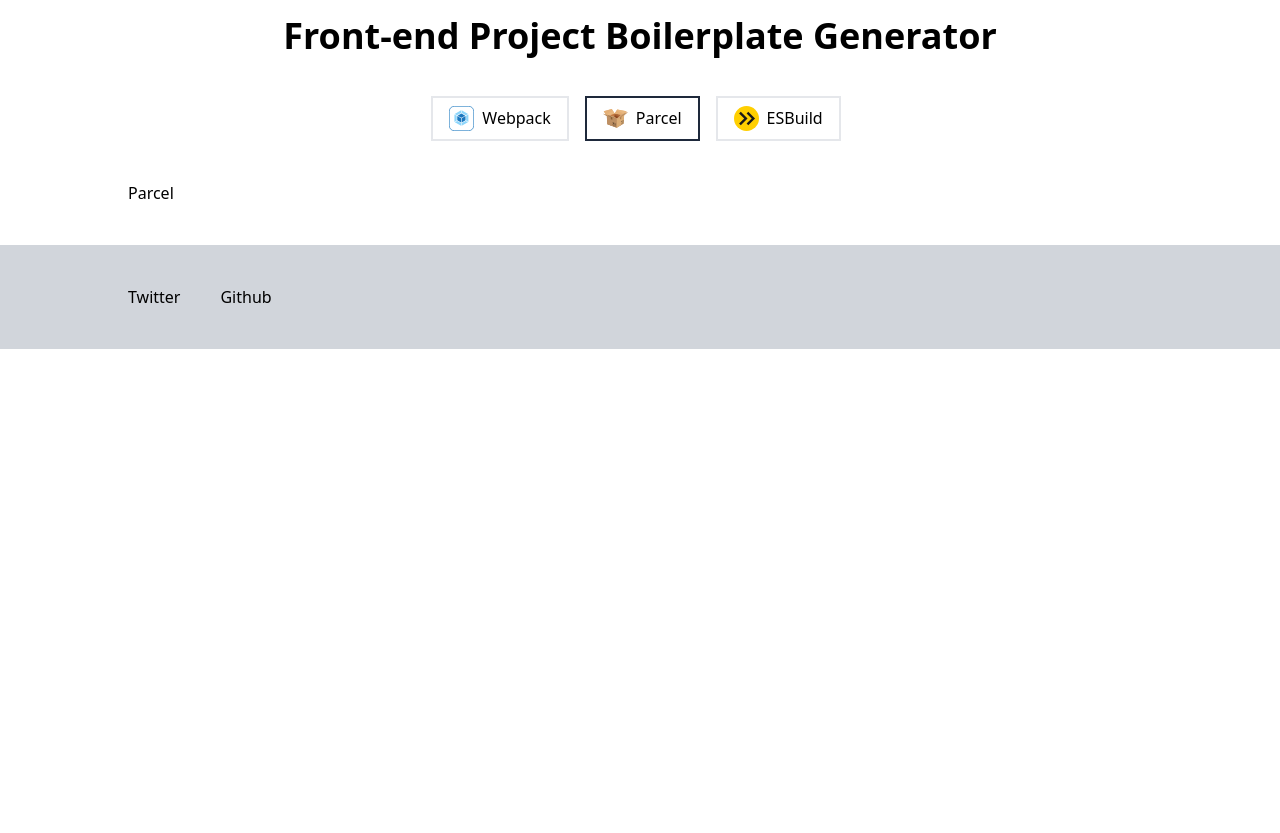
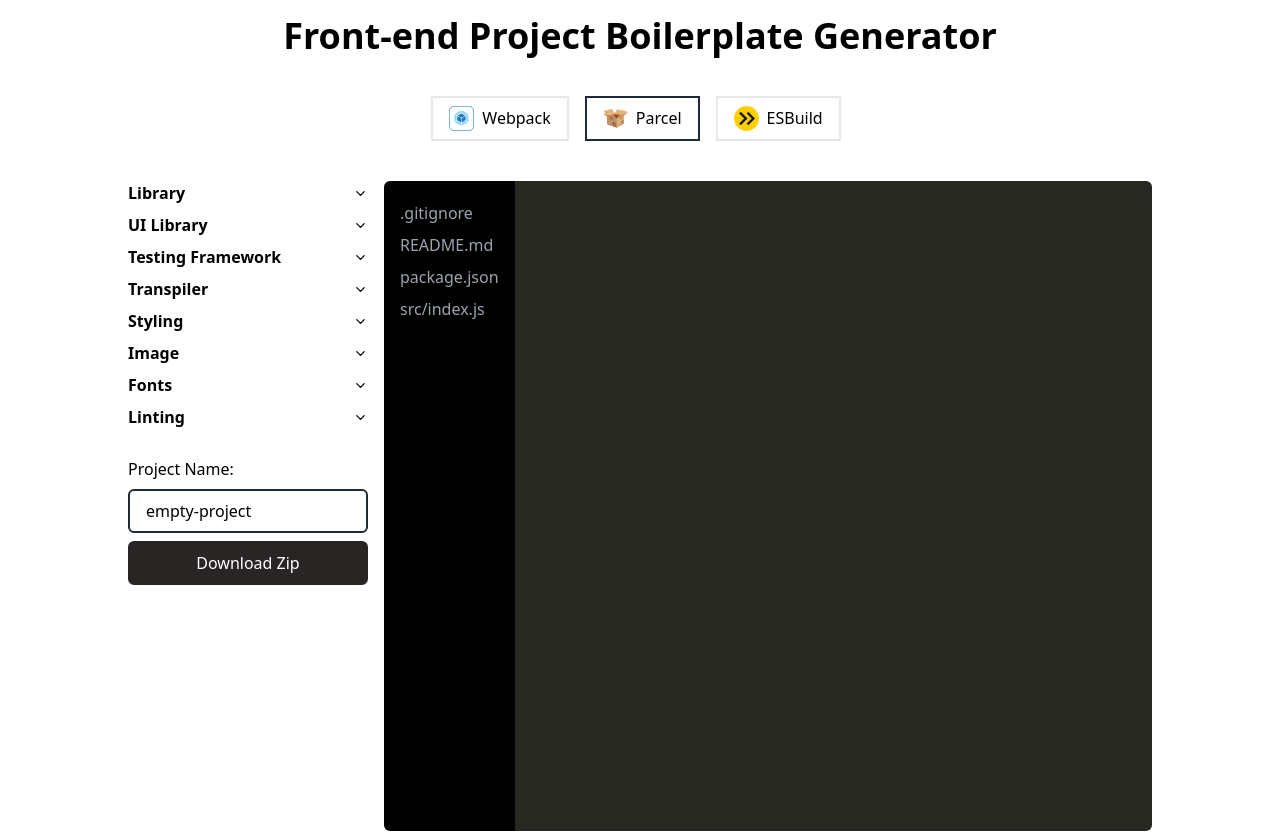
Before and after one commit to abednego-s/create-frontend-app, a React app: page /parcel in a window 1280 px wide. Shown: the top 833 px of the page. Before the commit the page ends 800 px from the top, so only its background shows below. Built offline with nearby package versions, Linux system fonts and the light colour scheme.

Commit message:
add Parcel configurator page

```diff
--- a/src/index.tsx
+++ b/src/index.tsx
@@ -4,6 +4,7 @@
 import Root from './routes/root';
 import Webpack from './routes/webpack';
 import './style.css';
+import Parcel from './routes/parcel';
 
 const domNode = document.getElementById('root') as HTMLElement;
 const root = createRoot(domNode);
@@ -19,7 +20,7 @@
       },
       {
         path: 'parcel',
-        element: <div>Parcel</div>,
+        element: <Parcel />,
       },
       {
         path: 'esbuild',
--- /dev/null
+++ b/src/routes/parcel.tsx
@@ -0,0 +1,26 @@
+import { CodePreview } from '../components/CodePreview';
+import { MainLayout } from '../components/MainLayout';
+import { Sidebar } from '../components/Sidebar';
+import { commonMenuItems } from '../utils/common-menu-items';
+import { useProjectConfiguration } from '../utils/hooks/useProjectConfiguration';
+
+const parcelMenuItems = [...commonMenuItems];
+
+export default function Parcel() {
+  const { handleChangeProjectName, projectName, files } =
+    useProjectConfiguration('parcel');
+
+  return (
+    <MainLayout
+      leftElement={
+        <Sidebar
+          menuItems={parcelMenuItems}
+          onChangeProjectName={handleChangeProjectName}
+          projectName={projectName}
+          files={files}
+        />
+      }
+      rightElement={<CodePreview files={files} />}
+    />
+  );
+}
--- /dev/null
+++ b/src/utils/strategies/parcel-strategy.ts
@@ -0,0 +1,15 @@
+import type { ConfigurationStrategy, PackageConfig } from '../../types';
+
+export class ParcelStrategy implements ConfigurationStrategy {
+  applyPackageConfig(packageJson: PackageConfig) {
+    packageJson.scripts = {
+      ...packageJson.scripts,
+      start: 'parcel src/index.html',
+      build: 'parcel build src/index.html',
+    };
+    packageJson.devDependencies = {
+      ...packageJson.devDependencies,
+      parcel: 'latest',
+    };
+  }
+}
```
